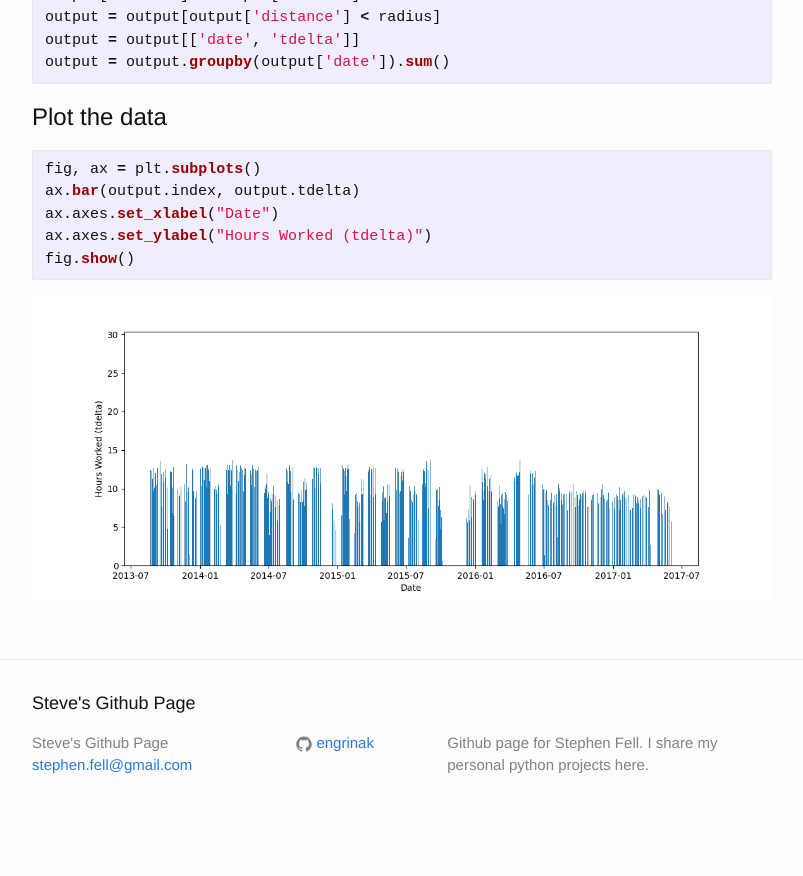
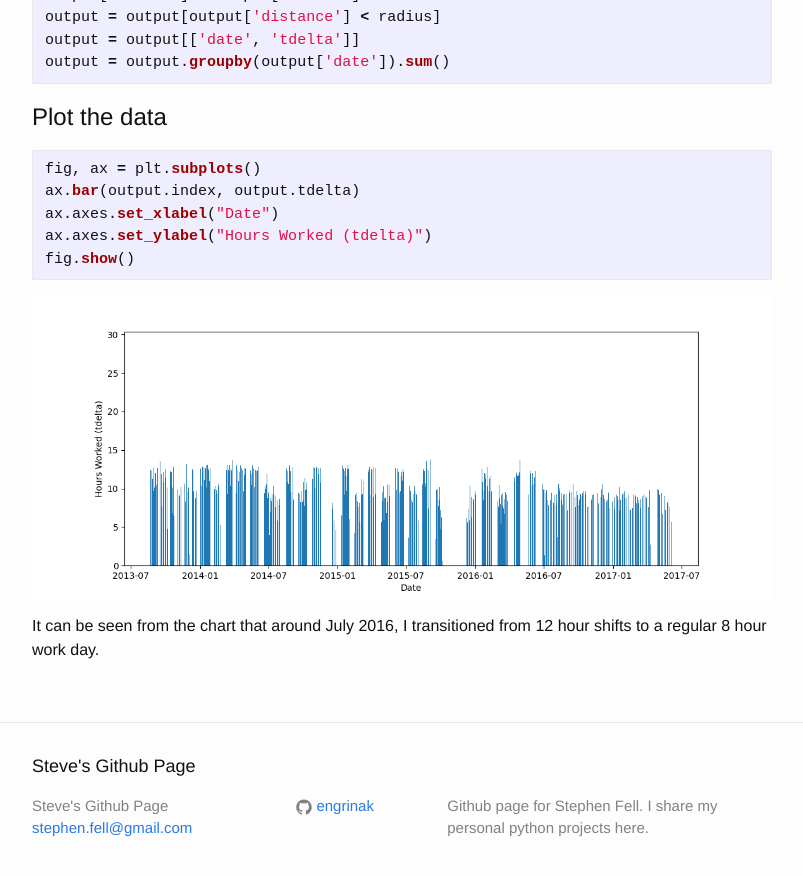
Before and after one commit to engrinak/engrinak.github.io, a Jekyll site: the page built from _posts/2020-06-02-google-location-timeclock.markdown, in a window 1280 px wide and 900 px high, scrolled down 2117 px. Shown: the top 876 px of the window, without its empty margins (238-1041 px from the left). Built offline with Jekyll 4.4.1, drawn with Linux system fonts in a browser that asks for light colours; before the commit the page ends 2954 px from its top, so only the background shows below that.

Commit message:
A quick update

````diff
--- a/_posts/2020-06-02-google-location-timeclock.markdown
+++ b/_posts/2020-06-02-google-location-timeclock.markdown
@@ -158,3 +158,5 @@ fig.show()
 ```
 
 ![Plot](/assets/2020-06-02-plot.png)
+
+It can be seen from the chart that around July 2016, I transitioned from 12 hour shifts to a regular 8 hour work day.
````
